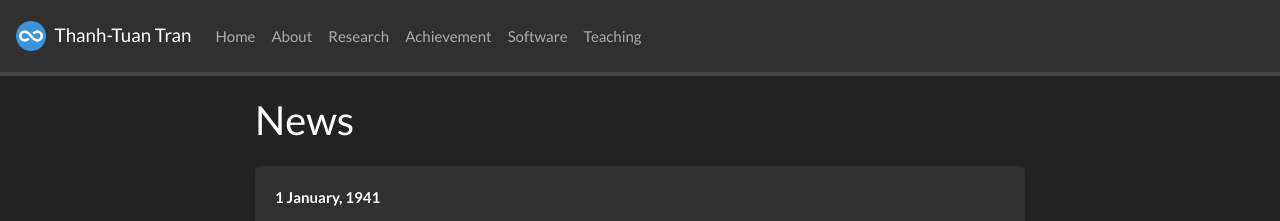
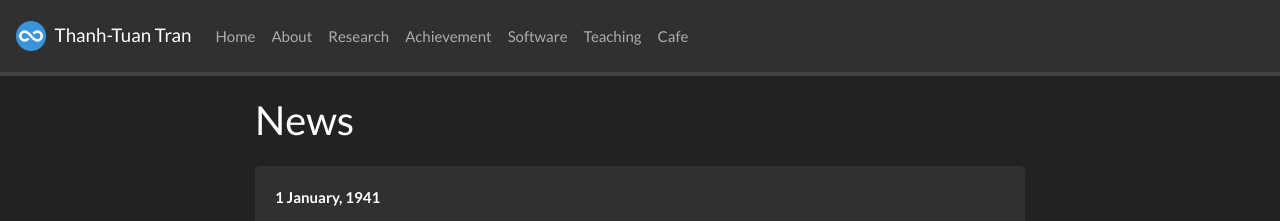
Before and after one commit to 3tbk/3tbk, a Jekyll site: the page built from _pages/allnews.md, in a window 1280 px wide. Shown: the top 221 px of the page. Built offline with Jekyll 4.4.1, drawn with Linux system fonts in a browser that asks for light colours; nearby versions of some CDN libraries; a style sheet for code colours, icons or effects is not loaded.

Commit message:
Update _config.yml

```diff
--- a/_config.yml
+++ b/_config.yml
@@ -34,6 +34,7 @@ nav_pages:
 #  - name: talks
   - name: software
   - name: teaching
+  - name: cafe
 
 
 
```
